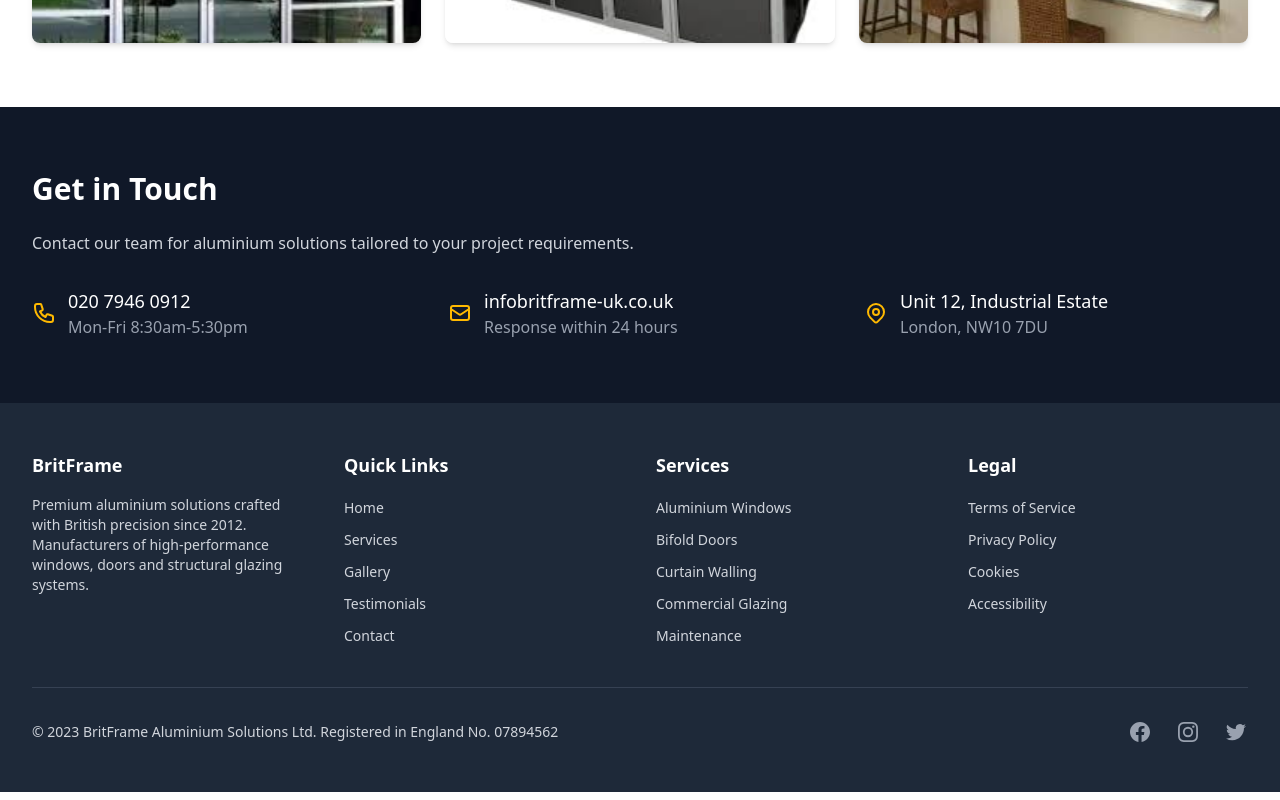
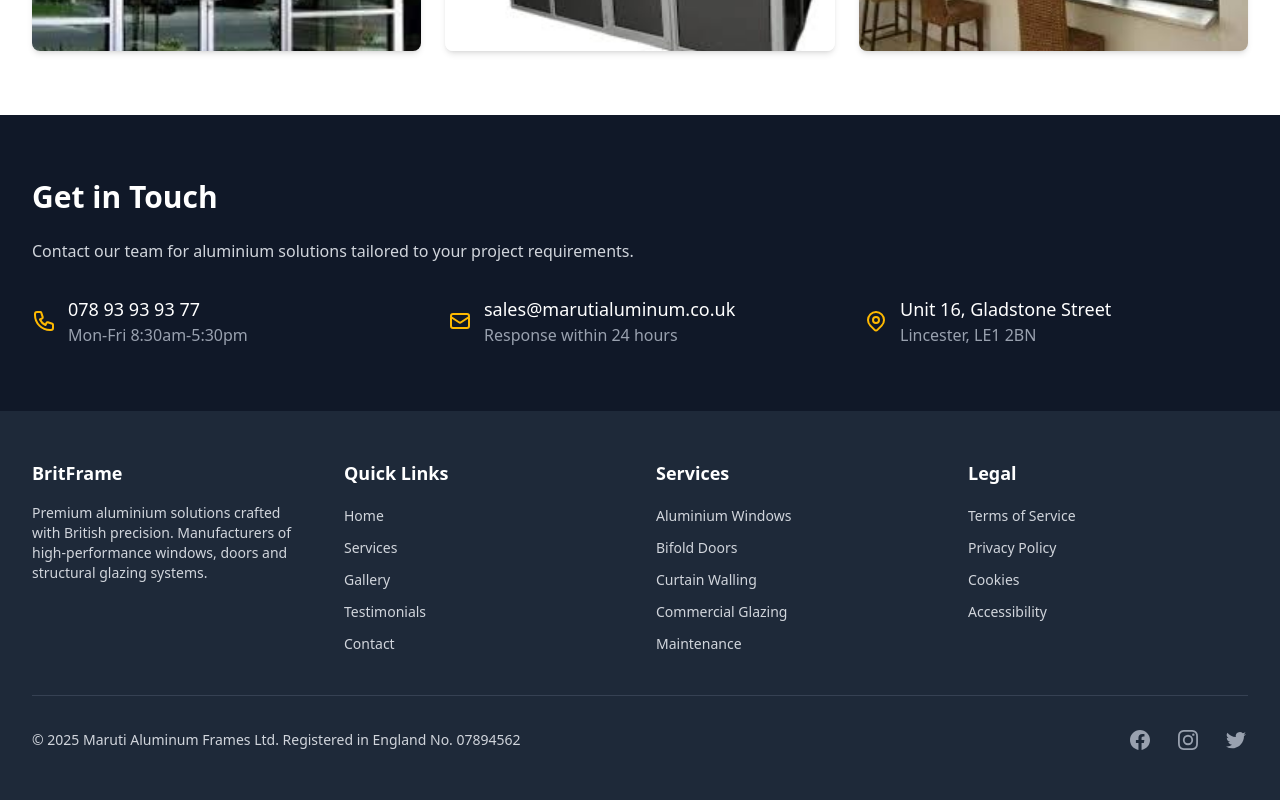
Before and after one commit to deepvanapariya/MarutiFrames, an Angular app: page / in a window 1280 px wide. Shown: the part 1793-2593 px from the top of the page. Built offline with nearby package versions, Linux system fonts and the light colour scheme.

Commit message:
Contact link added

```diff
--- a/src/app/components/contact/contact.component.html
+++ b/src/app/components/contact/contact.component.html
@@ -1,60 +1,3 @@
-<!-- <section id="contact" class="py-16 bg-gray-900 text-white">
-    <div class="max-w-7xl mx-auto px-4 sm:px-6 lg:px-8">
-
-        <h2 class="text-3xl font-bold mb-6">Get in Touch</h2>
-        <p class="text-gray-300 mb-8">Contact our team for aluminium solutions tailored to your
-            project requirements.</p>
-
-        <div class="md:space-y-2 grid gap-12 md:gap-52 ">
-            <div class="grid-cols-12 md:grid-cols-4  hover:cursor-pointer">
-                <div class="flex flex-row ">
-                    <div class="flex-shrink-0 text-amber-400 align-middle flex-col">
-                        <svg class="h-6 w-6" fill="none" stroke="currentColor" viewBox="0 0 24 24">
-                            <path stroke-linecap="round" stroke-linejoin="round" stroke-width="2"
-                                d="M3 5a2 2 0 012-2h3.28a1 1 0 01.948.684l1.498 4.493a1 1 0 01-.502 1.21l-2.257 1.13a11.042 11.042 0 005.516 5.516l1.13-2.257a1 1 0 011.21-.502l4.493 1.498a1 1 0 01.684.949V19a2 2 0 01-2 2h-1C9.716 21 3 14.284 3 6V5z">
-                            </path>
-                        </svg>
-                    </div>
-                    <div class="ml-3">
-                        <p class="text-lg font-medium">020 7946 0912</p>
-                        <p class="text-gray-400">Mon-Fri 8:30am-5:30pm</p>
-                    </div>
-                </div>
-            </div>
-
-            <div class=" grid-cols-12 md:grid-cols-4  flex">
-                <div class="flex-shrink-0 text-amber-400">
-                    <svg class="h-6 w-6" fill="none" stroke="currentColor" viewBox="0 0 24 24">
-                        <path stroke-linecap="round" stroke-linejoin="round" stroke-width="2"
-                            d="M3 8l7.89 5.26a2 2 0 002.22 0L21 8M5 19h14a2 2 0 002-2V7a2 2 0 00-2-2H5a2 2 0 00-2 2v10a2 2 0 002 2z">
-                        </path>
-                    </svg>
-                </div>
-                <div class="ml-3">
-                    <p class="text-lg font-medium">"info-pending-uk.co.uk"</p>
-                    <p class="text-gray-400">Response within 24 hours</p>
-                </div>
-            </div>
-
-            <div class="grid-cols-12 md:grid-cols-4  flex ">
-                <div class="flex-shrink-0 text-amber-400">
-                    <svg class="h-6 w-6" fill="none" stroke="currentColor" viewBox="0 0 24 24">
-                        <path stroke-linecap="round" stroke-linejoin="round" stroke-width="2"
-                            d="M17.657 16.657L13.414 20.9a1.998 1.998 0 01-2.827 0l-4.244-4.243a8 8 0 1111.314 0z">
-                        </path>
-                        <path stroke-linecap="round" stroke-linejoin="round" stroke-width="2"
-                            d="M15 11a3 3 0 11-6 0 3 3 0 016 0z"></path>
-                    </svg>
-                </div>
-                <div class="ml-3">
-                    <p class="text-lg font-medium">Unit 12, Industrial Estate</p>
-                    <p class="text-gray-400">London, NW10 7DU</p>
-                </div>
-            </div>
-        </div>
-    </div>
-</section> -->
-
 <section id="contact" class="py-16 bg-gray-900 text-white">
     <div class="max-w-7xl mx-auto px-4 sm:px-6 lg:px-8">
 
@@ -72,8 +15,10 @@
                     </svg>
                 </div>
                 <div class="ml-3">
-                    <p class="text-lg font-medium">020 7946 0912</p>
-                    <p class="text-gray-400">Mon-Fri 8:30am-5:30pm</p>
+                    <a href="tel:+07893939377">
+                        <p class="text-lg font-medium">078 93 93 93 77</p>
+                        <p class="text-gray-400">Mon-Fri 8:30am-5:30pm</p>
+                    </a>
                 </div>
             </div>
 
@@ -86,8 +31,10 @@
                     </svg>
                 </div>
                 <div class="ml-3">
-                    <p class="text-lg font-medium">infobritframe-uk.co.uk</p>
-                    <p class="text-gray-400">Response within 24 hours</p>
+                    <p><a href="mailto:sales@marutialuminum.co.uk">
+                            <p class="text-lg font-medium">sales&#64;marutialuminum.co.uk</p>
+                            <p class="text-gray-400">Response within 24 hours</p>
+                        </a></p>
                 </div>
             </div>
 
@@ -102,8 +49,10 @@
                     </svg>
                 </div>
                 <div class="ml-3">
-                    <p class="text-lg font-medium">Unit 12, Industrial Estate</p>
-                    <p class="text-gray-400">London, NW10 7DU</p>
+                    <a href="https://maps.app.goo.gl/oEesXiw5AumJJKn26">
+                        <p class="text-lg font-medium">Unit 16, Gladstone Street</p>
+                        <p class="text-gray-400">Lincester, LE1 2BN</p>
+                    </a>
                 </div>
             </div>
         </div>
--- a/src/app/components/footer/footer.component.html
+++ b/src/app/components/footer/footer.component.html
@@ -1,9 +1,9 @@
- <footer class="bg-gray-800 text-gray-300">
+<footer class="bg-gray-800 text-gray-300">
     <div class="max-w-7xl mx-auto px-4 sm:px-6 lg:px-8 py-12">
         <div class="grid grid-cols-1 md:grid-cols-4 gap-8">
             <div>
                 <h3 class="text-white text-lg font-semibold mb-4">BritFrame</h3>
-                <p class="text-sm">Premium aluminium solutions crafted with British precision since 2012. Manufacturers
+                <p class="text-sm">Premium aluminium solutions crafted with British precision. Manufacturers
                     of high-performance windows, doors and structural glazing systems.</p>
             </div>
 
@@ -47,7 +47,8 @@
         </div>
 
         <div class="border-t border-gray-700 mt-10 pt-8 flex flex-col md:flex-row justify-between items-center">
-            <p class="text-sm order-2 md:order-1 mt-4 md:mt-0">&copy; 2023 BritFrame Aluminium Solutions Ltd. Registered
+            <p class="text-sm order-2 md:order-1 mt-4 md:mt-0">&copy; 2025 Maruti Aluminum Frames Ltd.
+                Registered
                 in England No. 07894562</p>
 
             <div class="flex space-x-6 order-1 md:order-2">
--- a/src/app/components/navbar/navbar.component.html
+++ b/src/app/components/navbar/navbar.component.html
@@ -1,8 +1,8 @@
 <nav class="bg-white shadow-md sticky top-0 z-50">
     <div class="max-w-7xl mx-auto px-4 sm:px-6 lg:px-8">
 
-        <div class="flex space-y-5 justify-items-center ">
-            <div class="flex-shrink-0 flex items-center-safe ">
+        <div class="flex space-y-5 justify-items-center">
+            <div class="flex-shrink-0 flex items-center-safe  mt-2">
                 <span class="text-xl font-bold text-gray-800">Maruti<span class="text-amber-500">Frames</span></span>
             </div>
             <div class="hidden sm:ml-6 sm:flex sm:space-x-8 ms-auto">
```
